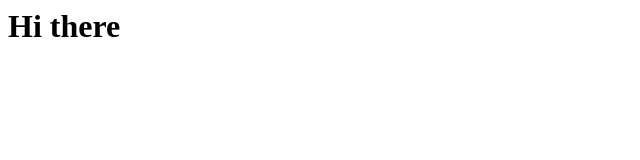
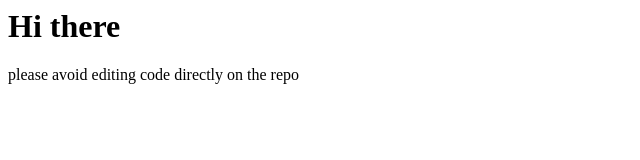
Before and after one commit to njugunar/demo-repo-1, a plain HTML site: page index.html in a window 1280 px wide. Shown: the whole page, without its empty margins (0-640 px from the left). Drawn offline with Linux system fonts and the light colour scheme.

Commit message:
Update index.html
Setting up for a pull demonstration

```diff
--- a/index.html
+++ b/index.html
@@ -4,5 +4,6 @@
 	<body>
 
 	<h1>Hi there</h1>
+		<p> please avoid editing code directly on the repo</p>
 	</body>
 </html>
```
